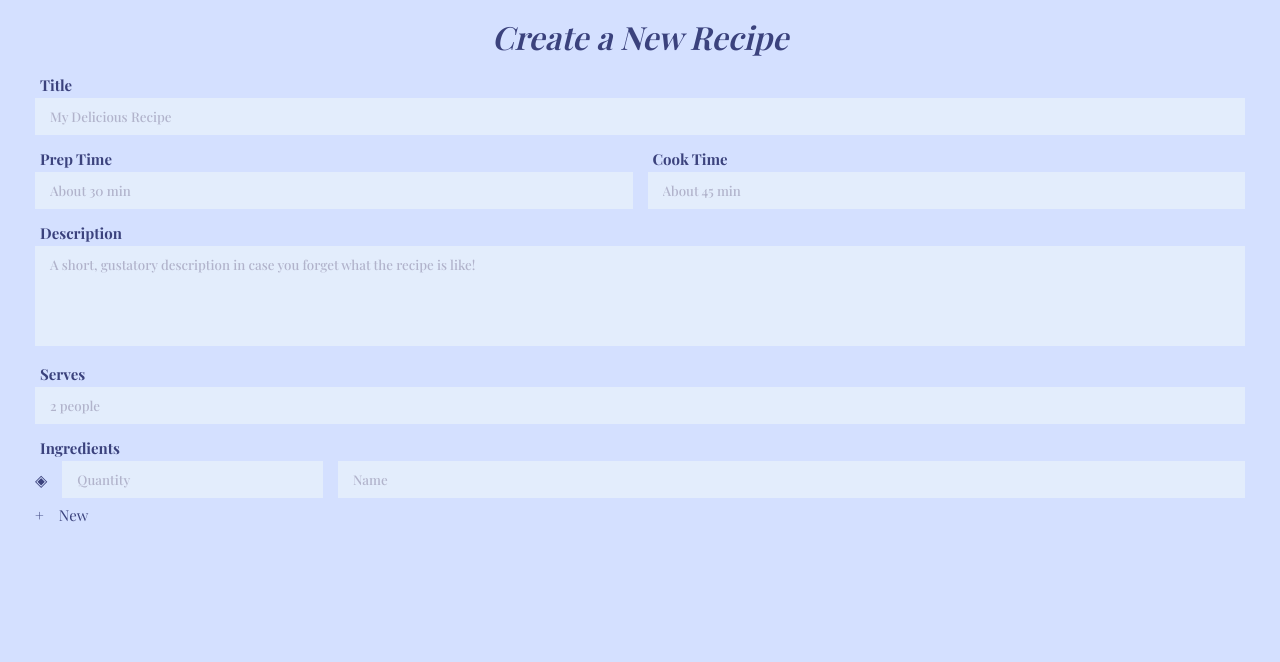
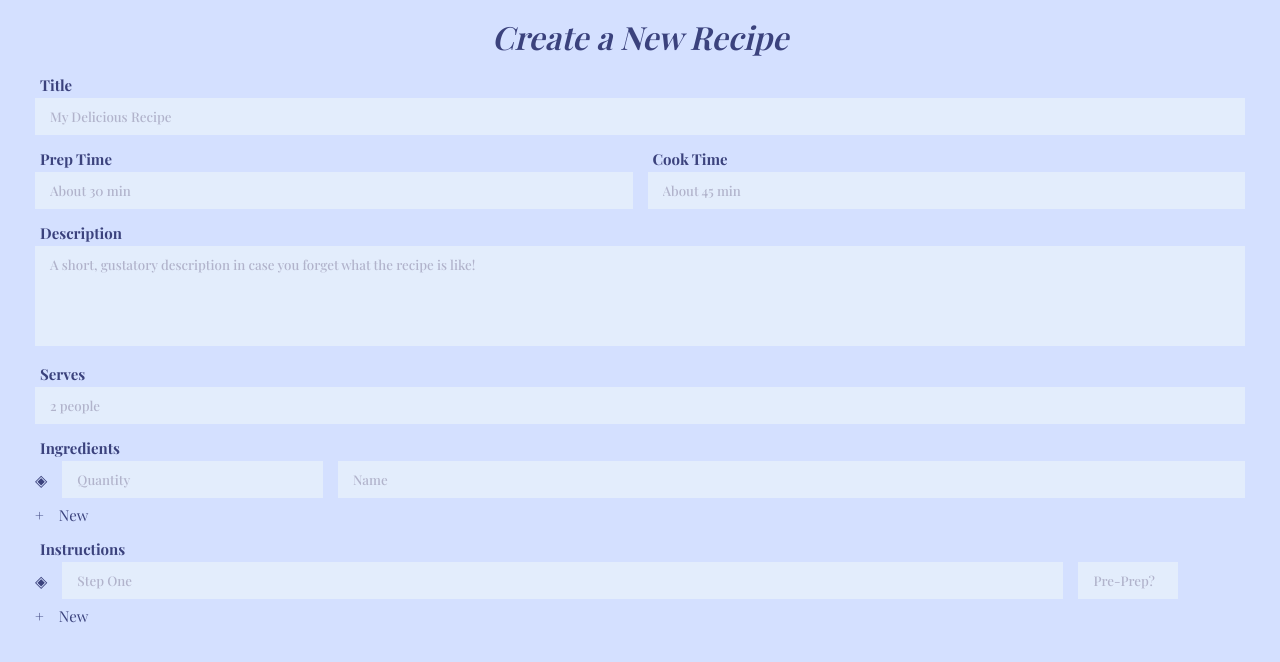
Before and after one commit to ethanphelps/gracies-eats, a React app: page /new in a window 1280 px wide. Shown: the top 662 px of the page. Built offline with nearby package versions, Linux system fonts and the light colour scheme; a web font is replaced by a local one.

Commit message:
instruction row

```diff
--- a/src/pages/add-recipe/RecipeForm.tsx
+++ b/src/pages/add-recipe/RecipeForm.tsx
@@ -10,6 +10,7 @@ interface FormInputProps {
   flexGrow?: number;
   flexShrink?: number;
   maxWidth?: string;
+  minWidth?: string;
 }
 const FormInput = ({
   title,
@@ -19,9 +20,11 @@ const FormInput = ({
   flexGrow = 1,
   flexShrink = 1,
   maxWidth = null,
+  minWidth = null,
 }: FormInputProps): React.ReactElement => {
   let inlineStyle: any = initialHeight ? { height: initialHeight } : {};
   inlineStyle.maxWidth = maxWidth;
+  inlineStyle.minWidth = minWidth;
 
   // display textarea or input based on multiLine prop
   const input = multiLine ? (
@@ -85,12 +88,24 @@ export const RecipeForm: React.FC = (): React.ReactElement => {
   const [ingredientList, setIngredientList] = useState<Ingredient[]>([
     { id: 0, name: "", quantity: 0 },
   ]);
+  const [instructionList, setInstructionList] = useState<InstructionStep[]>([
+    { id: 0, description: "", prePrep: false },
+  ]);
   const IngredientRow = () => {
     return (
       <section className="form-list-row">
         <span>◈</span>
         <FormInput placeholder="Quantity" flexShrink={2} />
         <FormInput placeholder="Name" flexGrow={12} />
+      </section>
+    );
+  };
+  const InstructionRow = () => {
+    return (
+      <section className="form-list-row">
+        <span>◈</span>
+        <FormInput placeholder="Step One" flexGrow={12} />
+        <FormInput placeholder="Pre-Prep?" maxWidth="100px" />
       </section>
     );
   };
@@ -136,6 +151,26 @@ export const RecipeForm: React.FC = (): React.ReactElement => {
           }}
         />
       </section>
+
+      <section className="form-list">
+        <h5 className="form-label">Instructions</h5>
+        {instructionList.map((step) => (
+          <InstructionRow key={step.id} />
+        ))}
+        <NewButton
+          callback={(ev) => {
+            ev.preventDefault(); // don't reload the page
+            console.log("new button clicked!");
+            // add new instruction to list
+            setInstructionList((instructions) => [
+              ...instructions,
+              { id: instructionList.length, description: "", prePrep: false },
+            ]);
+            console.log(instructionList);
+          }}
+        />
+      </section>
+
       {/* <section className="form-row">
         <span>◈</span>
         <FormInput placeholder="Quanity" />
```
